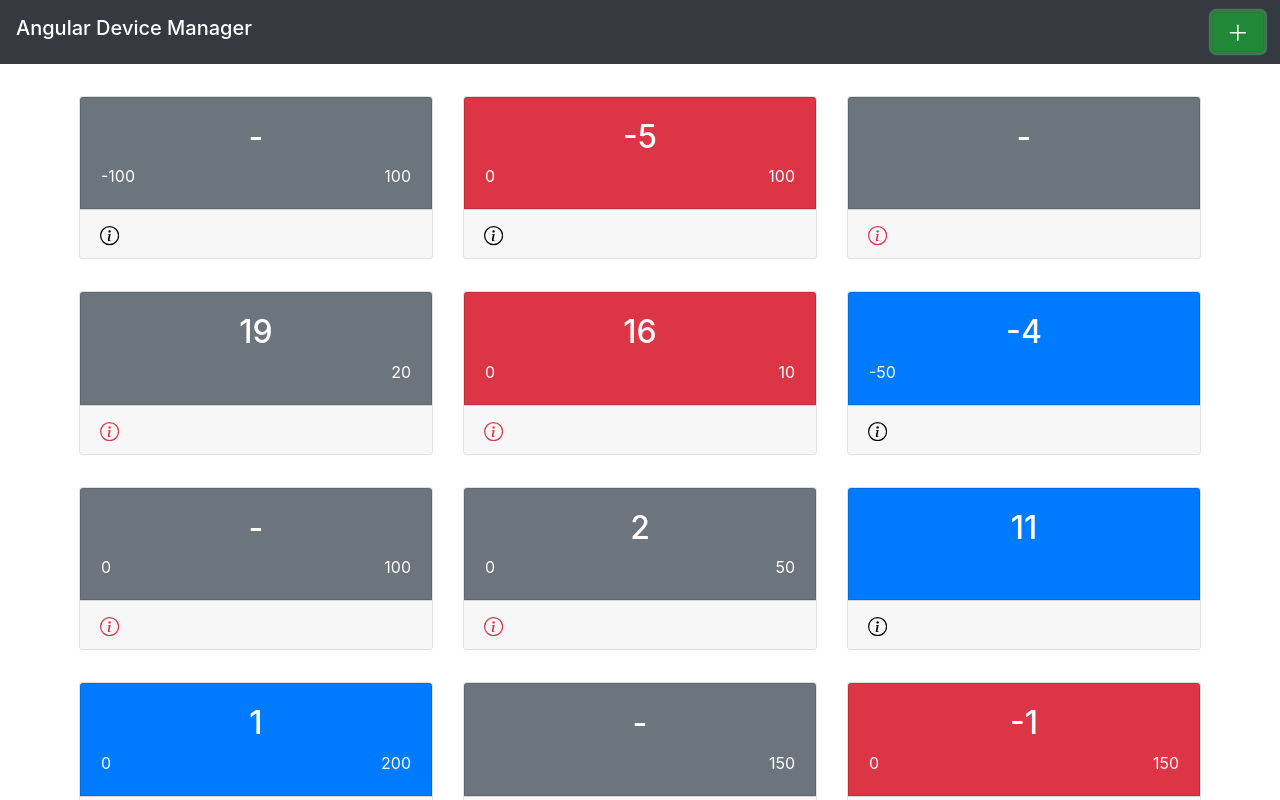
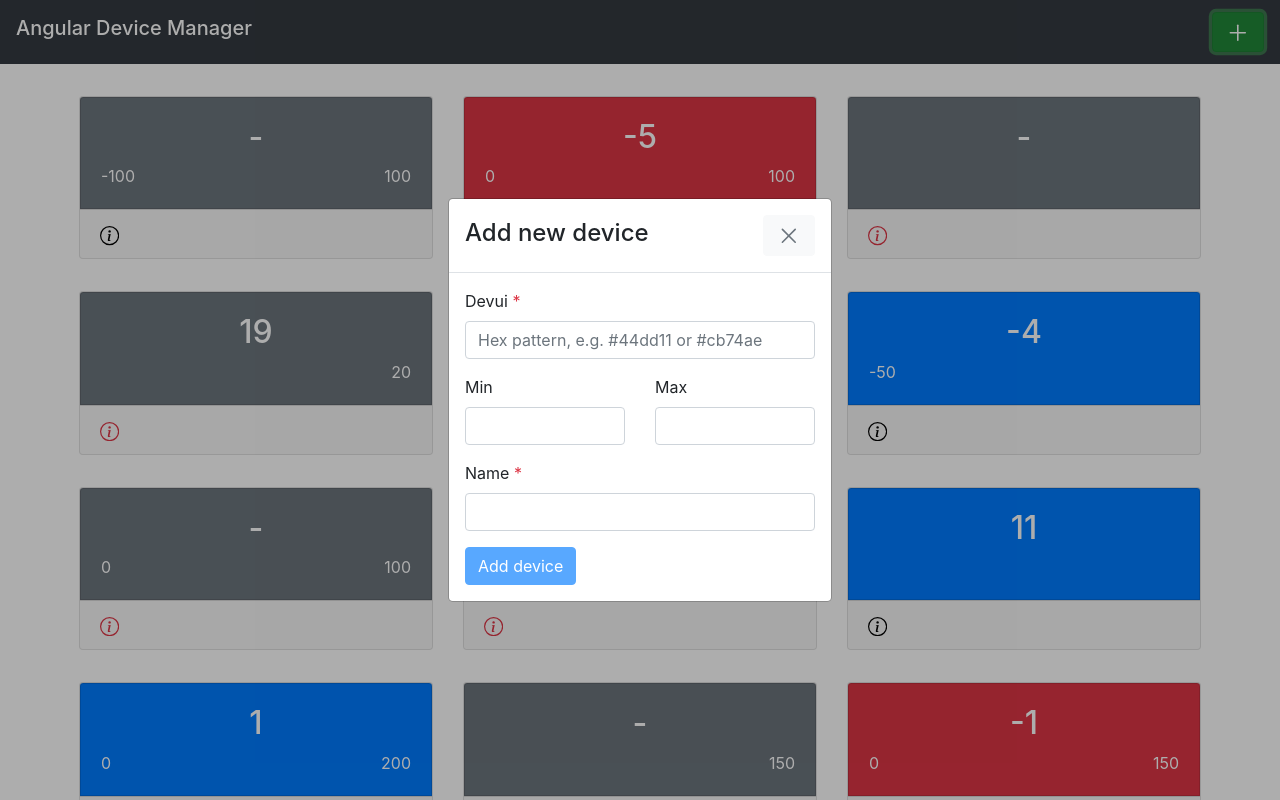
Before and after one commit to lbanozic/angular-device-manager, an Angular app: page / in a window 1280 px wide. Both pictures are taken after a click on the button 1238 px from the left and 31 px from the top of the page. Shown: the top 800 px of the page. Built offline with nearby package versions, Linux system fonts and the light colour scheme.

Commit message:
Add device form with basic validation

```diff
--- /dev/null
+++ b/src/app/device-form/device-form.component.css
@@ -0,0 +1,5 @@
+.invalid-feedback-message {
+  margin-top: 0.25rem;
+  font-size: 80%;
+  color: #dc3545;
+}
--- /dev/null
+++ b/src/app/device-form/device-form.component.html
@@ -0,0 +1,50 @@
+<form [formGroup]="deviceForm" (ngSubmit)="onSubmit()">
+  <div class="form-group">
+    <label for="devui">Devui <span class="text-danger">*</span></label>
+    <input
+      type="text"
+      class="form-control"
+      pattern="#+([a-fA-F0-9]{6})$"
+      placeholder="Hex pattern, e.g. #44dd11 or #cb74ae"
+      id="devui"
+      formControlName="devui"
+      required
+    />
+    <!-- <div class="invalid-feedback-message">Please fill out this field.</div> -->
+  </div>
+  <div class="form-group">
+    <div class="row">
+      <div class="col">
+        <label for="min">Min</label>
+        <input
+          type="number"
+          class="form-control"
+          id="min"
+          formControlName="min"
+        />
+      </div>
+      <div class="col">
+        <label for="max">Max</label>
+        <input
+          type="number"
+          class="form-control"
+          id="max"
+          formControlName="max"
+        />
+      </div>
+    </div>
+  </div>
+  <div class="form-group">
+    <label for="name">Name <span class="text-danger">*</span></label>
+    <input
+      type="text"
+      class="form-control"
+      id="name"
+      formControlName="name"
+      required
+    />
+  </div>
+  <button type="submit" class="btn btn-primary" [disabled]="!deviceForm.valid">
+    Add device
+  </button>
+</form>
--- /dev/null
+++ b/src/app/device-form/device-form.component.ts
@@ -0,0 +1,27 @@
+import { Component, OnInit } from '@angular/core';
+import { FormGroup, FormControl, Validators } from '@angular/forms';
+
+@Component({
+  selector: 'dm-device-form',
+  templateUrl: './device-form.component.html',
+  styleUrls: ['./device-form.component.css'],
+})
+export class DeviceFormComponent implements OnInit {
+  deviceForm = new FormGroup({
+    devui: new FormControl('', [
+      Validators.required,
+      Validators.pattern('#+([a-fA-F0-9]{6})$'),
+    ]),
+    min: new FormControl(''),
+    max: new FormControl(''),
+    name: new FormControl('', Validators.required),
+  });
+
+  constructor() {}
+
+  ngOnInit(): void {}
+
+  onSubmit() {
+    console.info(this.deviceForm.value);
+  }
+}
--- a/src/app/navbar/navbar.component.html
+++ b/src/app/navbar/navbar.component.html
@@ -1,8 +1,15 @@
 <nav class="navbar navbar-expand-sm bg-dark navbar-dark fixed-top">
   <h1 class="navbar-brand">{{ pageTitle }}</h1>
   <div class="ml-auto">
-    <button type="button" class="btn btn-success">
+    <button
+      (click)="showNewDeviceModal()"
+      type="button"
+      class="btn btn-success"
+    >
       <dm-icon-plus></dm-icon-plus>
     </button>
   </div>
 </nav>
+<dm-modal title="Add new device">
+  <dm-device-form></dm-device-form>
+</dm-modal>
--- a/src/app/navbar/navbar.component.ts
+++ b/src/app/navbar/navbar.component.ts
@@ -1,4 +1,5 @@
-import { Component, OnInit } from '@angular/core';
+import { Component, OnInit, ViewChild } from '@angular/core';
+import { ModalComponent } from '../modal/modal.component';
 
 @Component({
   selector: 'dm-navbar',
@@ -8,7 +9,14 @@ import { Component, OnInit } from '@angular/core';
 export class NavbarComponent implements OnInit {
   pageTitle = 'Angular Device Manager';
 
+  @ViewChild(ModalComponent)
+  public newDeviceModal: ModalComponent;
+
   constructor() {}
 
   ngOnInit(): void {}
+
+  showNewDeviceModal() {
+    this.newDeviceModal.show();
+  }
 }
```
Also changed, not shown: src/app/app.module.ts (+10 -1 lines), 1 other file (tests, documents, lock files or other folders).
